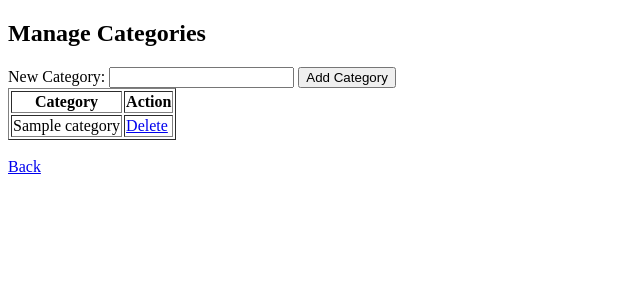
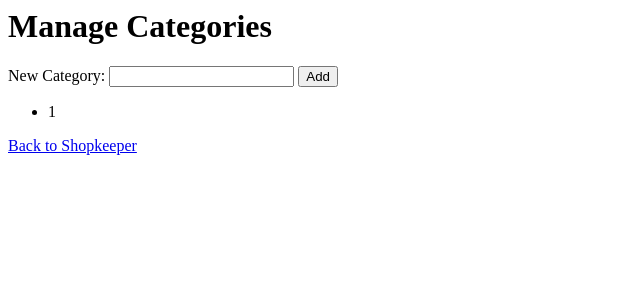
Before and after one commit to hetshah8100/inventory-system, a Flask app: template templates/categories.html in a window 1280 px wide. Shown: the top 300 px of the page, without its empty margins (0-640 px from the left). Run offline with Flask 3, Linux system fonts and the light colour scheme; the template is opened without the code that fills it: most values are stand-ins (such as "Sample title", 1, 10 or a date in 2020); some libraries are stand-ins or nearby versions.

Commit message:
Update categories.html

```diff
--- a/templates/categories.html
+++ b/templates/categories.html
@@ -1,30 +1,14 @@
-<!DOCTYPE html>
-<html>
-<head>
-  <title>Manage Categories</title>
-</head>
-<body>
-
-<h2>Manage Categories</h2>
+<h1>Manage Categories</h1>
 
 <form method="POST">
-  New Category:
-  <input type="text" name="name" required>
-  <button type="submit">Add Category</button>
+New Category: <input name="name">
+<button>Add</button>
 </form>
 
-<table border="1">
-<tr><th>Category</th><th>Action</th></tr>
+<ul>
 {% for c in categories %}
-<tr>
-  <td>{{ c[1] }}</td>
-  <td><a href="/delete_category/{{ c[0] }}">Delete</a></td>
-</tr>
+<li>{{ c[0] }}</li>
 {% endfor %}
-</table>
+</ul>
 
-<br>
-<a href="/supervisor">Back</a>
-
-</body>
-</html>
+<a href="/">Back to Shopkeeper</a>
```
